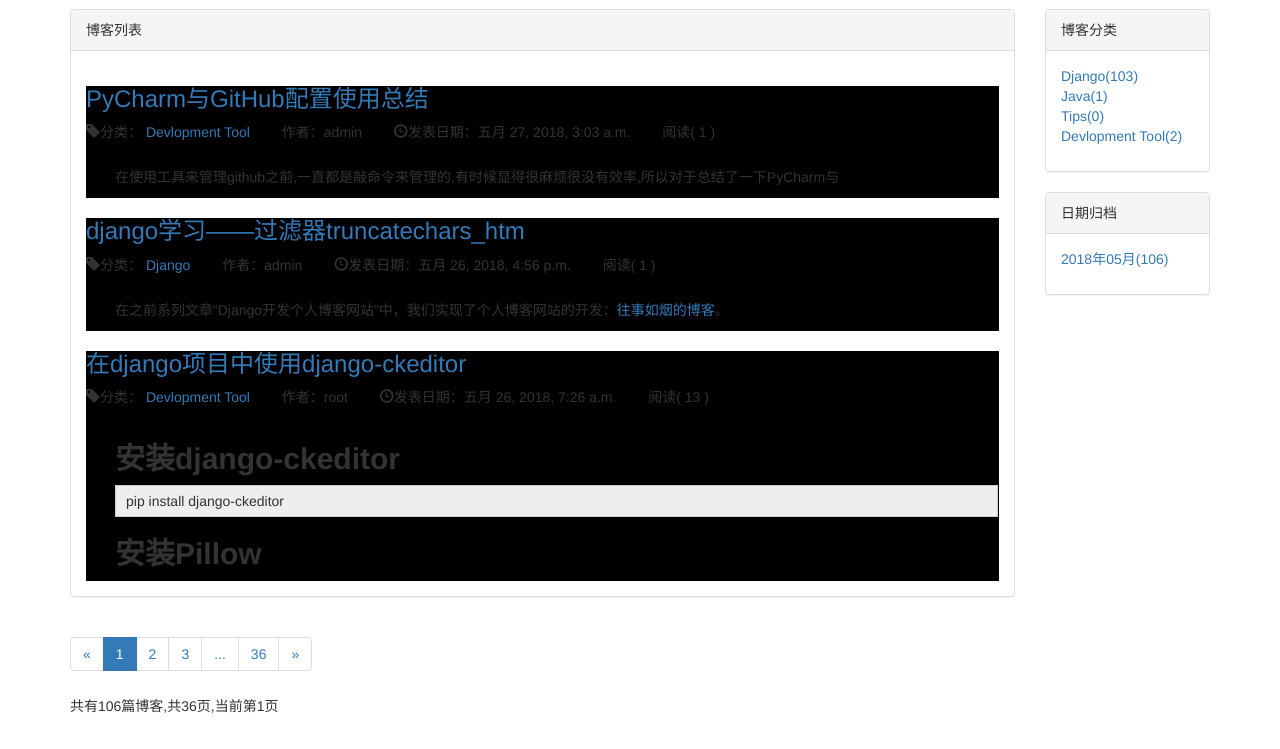
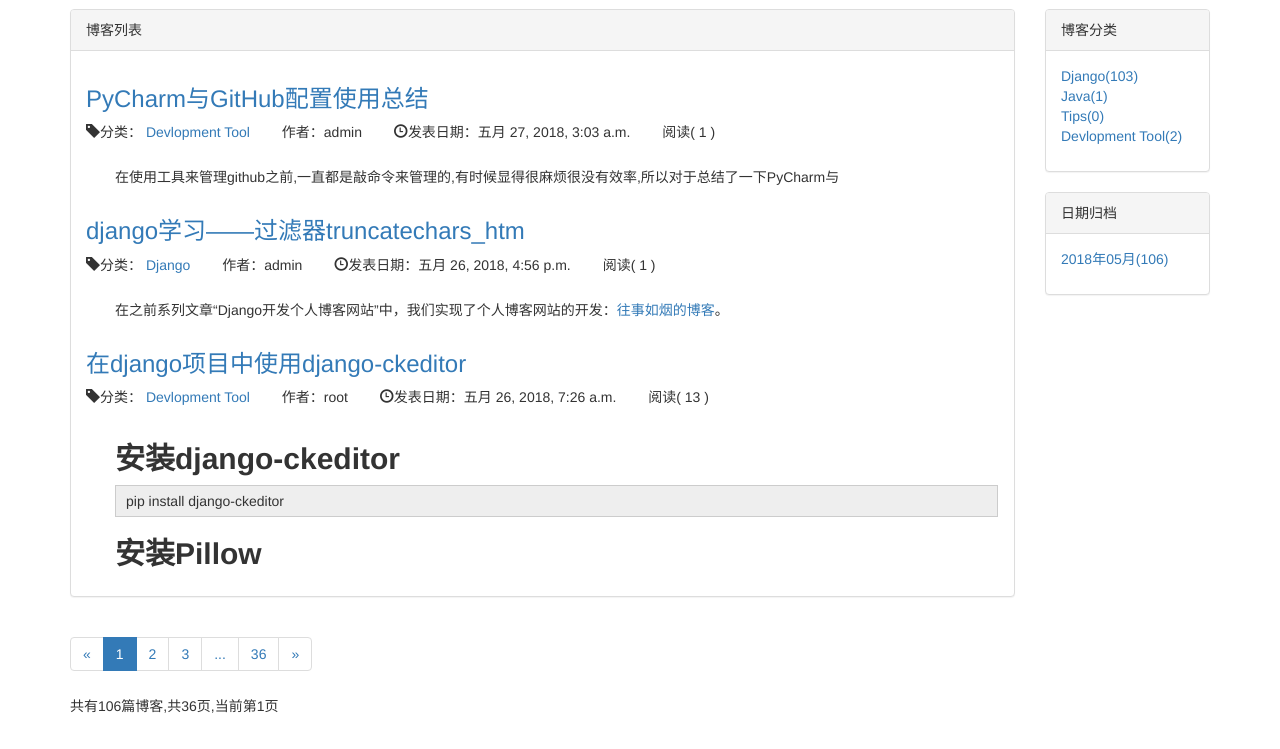
Before and after one commit to LXJ1985/mysite, a Django app: page /blog/ in a window 1280 px wide. Shown: the part 51-800 px from the top of the page. Run offline with Django 3.2, Linux system fonts and the light colour scheme; data comes from the database, SQL or seed files in the repository; both versions use the stored data as it was after the commit; some libraries are stand-ins or nearby versions.

Commit message:
First App. Version 1.1.1 change the blog_list.css

```diff
--- a/static/blog_list.css
+++ b/static/blog_list.css
@@ -11,5 +11,5 @@ div.roundup {
   padding: 1px;
 }
 div.blog {
-  background-color: #000;
+  #background-color: #000;
 }
```
Also changed, not shown: db.sqlite3.
